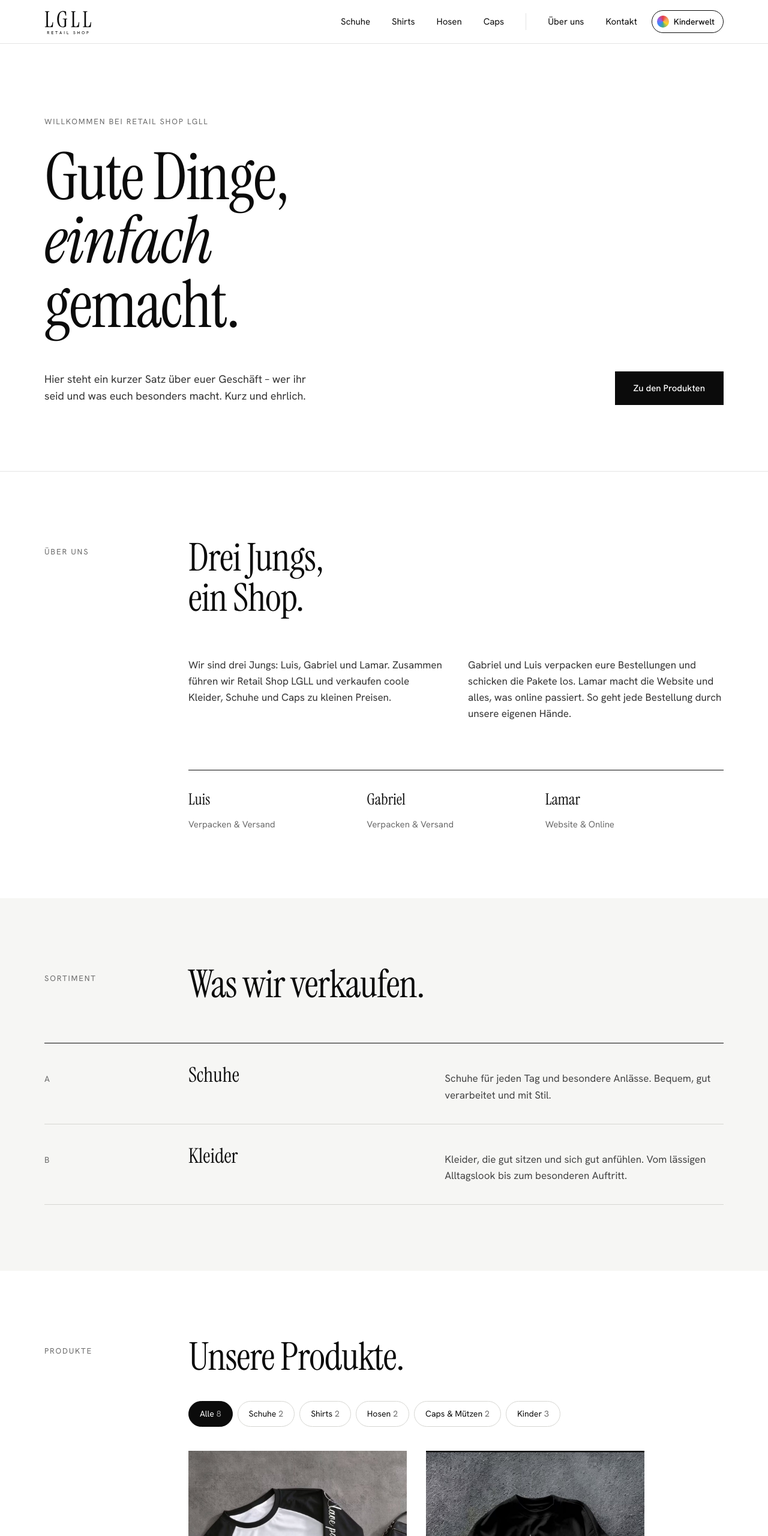
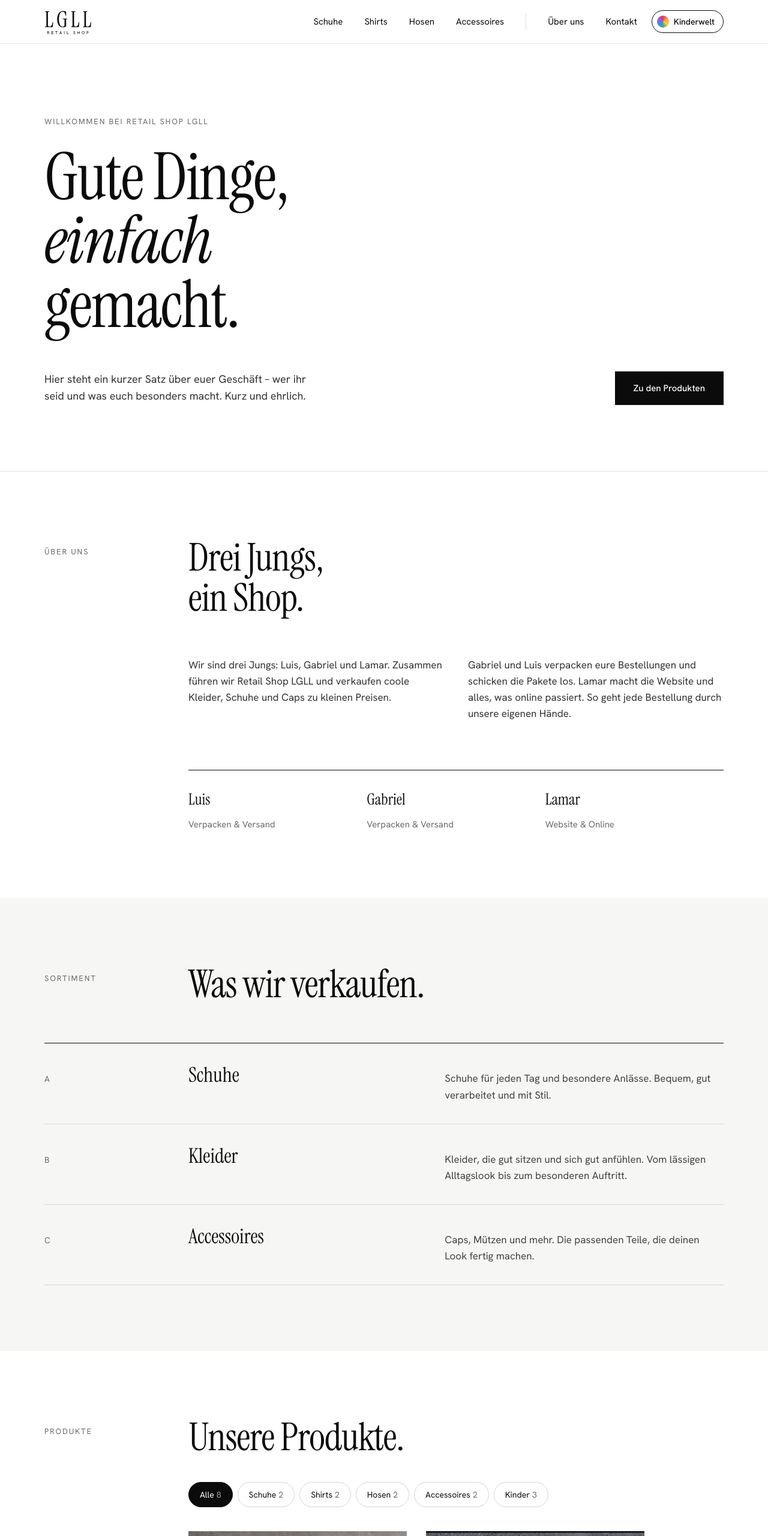
Before and after one commit to zuljiamar-pixel/Lamar-Ai, a plain HTML site: page website/index.html in a window 1280 px wide. Shown: the top 2560 px of the page at 60% size. Drawn offline with Linux system fonts and the light colour scheme.

Commit message:
Kategorie Accessoires (Caps & Mützen) im Menü, Filter und Sortiment
Co-Authored-By: Claude Opus 5.5 <noreply@anthropic.com>
Claude-Session: https://claude.ai/code/session_01Sb8gd5MVsZH6bmKH9nEZwA

```diff
--- a/website/index.html
+++ b/website/index.html
@@ -250,6 +250,10 @@
       background: conic-gradient(#e63946, #f4a261, #f9d423, #43aa8b, #3a86ff, #9b5de5, #e63946); }
     body.kids .kids-btn { background: var(--fg); color: var(--bg); }
     .burger { order: 4; }
+    .menu a { white-space: nowrap; }
+    @media (max-width: 1000px) and (min-width: 761px) {
+      .nav { gap: 16px; } .menu { gap: 16px; } .menu-sep { padding-left: 16px; } .menu a { font-size: 14px; }
+    }
     .kids-bg { position: fixed; inset: 0; z-index: -1; display: none;
       background: #4f9fe0 url(bilder/kinderwelt.jpg) center 75% / cover no-repeat; }
     body.kids { background: transparent; }
@@ -390,7 +394,7 @@
         <li><a href="#schuhe">Schuhe</a></li>
         <li><a href="#shirts">Shirts</a></li>
         <li><a href="#hosen">Hosen</a></li>
-        <li><a href="#caps">Caps</a></li>
+        <li><a href="#accessoires">Accessoires</a></li>
         <li class="menu-sep"><a href="#ueber-uns">Über uns</a></li>
         <li><a href="#kontakt">Kontakt</a></li>
       </ul>
@@ -447,6 +451,11 @@
             <span class="idx">B</span>
             <h3>Kleider</h3>
             <p>Kleider, die gut sitzen und sich gut anfühlen. Vom lässigen Alltagslook bis zum besonderen Auftritt.</p>
+          </li>
+          <li>
+            <span class="idx">C</span>
+            <h3>Accessoires</h3>
+            <p>Caps, Mützen und mehr. Die passenden Teile, die deinen Look fertig machen.</p>
           </li>
         </ul>
       </div>
@@ -645,7 +654,7 @@
       },
       {
         name: "Snapback-Cap „LA Rose“",
-        typ: "Caps",
+        typ: "Accessoires",
         kategorie: "Unisex",
         beschreibung: "Cap mit flachem Schirm, gestickter Rose und „LA“-Schriftzug vorne und seitlich.",
         preis: "CHF 8.–",
@@ -661,7 +670,7 @@
       },
       {
         name: "Strickmütze „Graffiti“",
-        typ: "Caps",
+        typ: "Accessoires",
         kategorie: "Unisex",
         beschreibung: "Warme Beanie mit grossem eingestricktem Graffiti-Schriftzug.",
         preis: "CHF 5.–",
@@ -835,7 +844,7 @@
     });
 
     // Kategorien (Schuhe / Shirts / Hosen)
-    const KATS = [["alle", "Alle"], ["schuhe", "Schuhe"], ["shirts", "Shirts"], ["hosen", "Hosen"], ["caps", "Caps & Mützen"], ["kinder", "Kinder"]];
+    const KATS = [["alle", "Alle"], ["schuhe", "Schuhe"], ["shirts", "Shirts"], ["hosen", "Hosen"], ["accessoires", "Accessoires"], ["kinder", "Kinder"]];
     const passt = (p, kat) => kat === "alle" || (p.typ || "").toLowerCase() === kat || (kat === "kinder" && (p.kategorie || "").toLowerCase() === "kinder");
     const filterBox = document.getElementById("filters");
     if (produkte.length) {
@@ -857,14 +866,15 @@
       try { history.replaceState(null, "", b.dataset.kat === "alle" ? "#produkte" : "#" + b.dataset.kat); } catch (_) {}
     });
     function vonHash(scroll) {
-      const h = location.hash.slice(1);
-      if (["schuhe", "shirts", "hosen", "caps"].includes(h)) {
+      const h0 = location.hash.slice(1);
+      const h = h0 === "caps" ? "accessoires" : h0;
+      if (["schuhe", "shirts", "hosen", "accessoires"].includes(h)) {
         zeigeKategorie(h);
         if (scroll) document.getElementById("produkte").scrollIntoView({ behavior: "smooth" });
       } else if (!h || h === "produkte") zeigeKategorie("alle");
     }
     window.addEventListener("hashchange", () => vonHash(true));
-    document.querySelectorAll('.menu a[href="#schuhe"], .menu a[href="#shirts"], .menu a[href="#hosen"], .menu a[href="#caps"]').forEach(a =>
+    document.querySelectorAll('.menu a[href="#schuhe"], .menu a[href="#shirts"], .menu a[href="#hosen"], .menu a[href="#accessoires"]').forEach(a =>
       a.addEventListener("click", () => { if (location.hash === a.getAttribute("href")) vonHash(true); }));
     vonHash(true);
 
```
